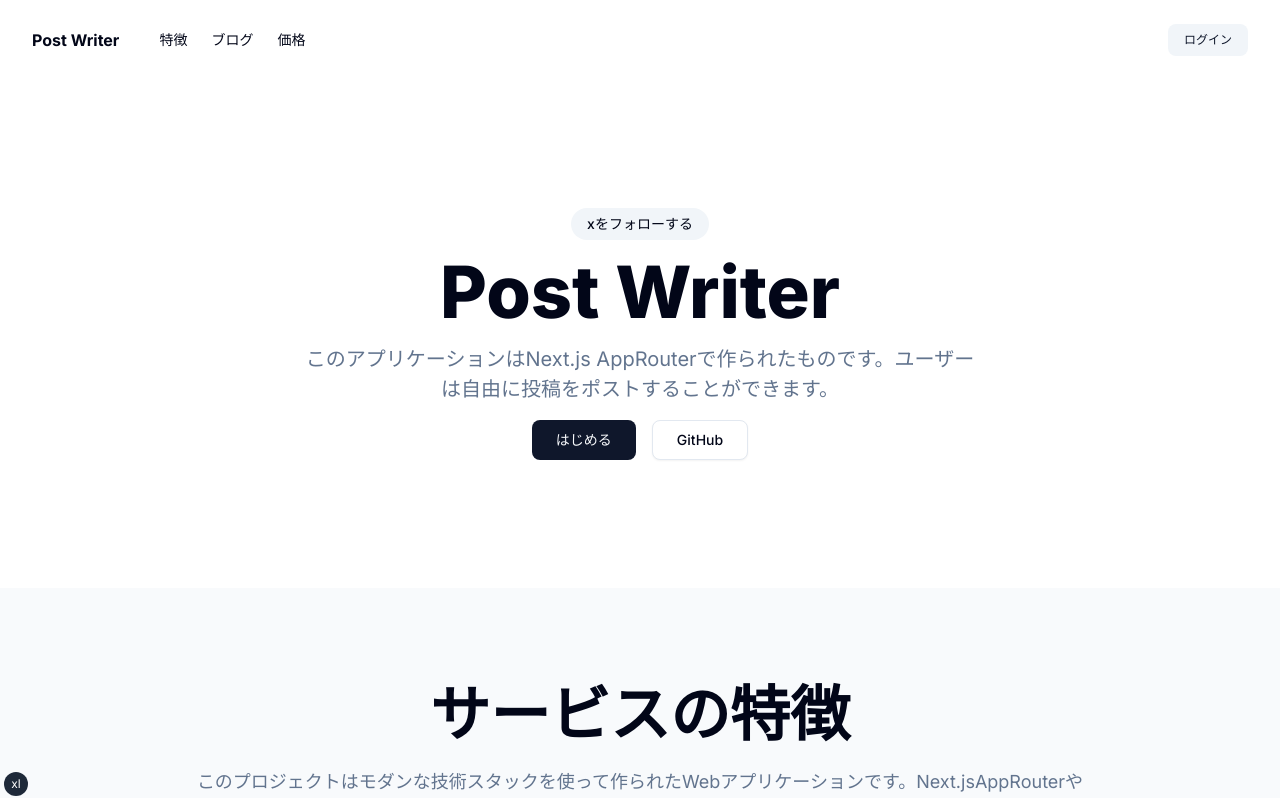
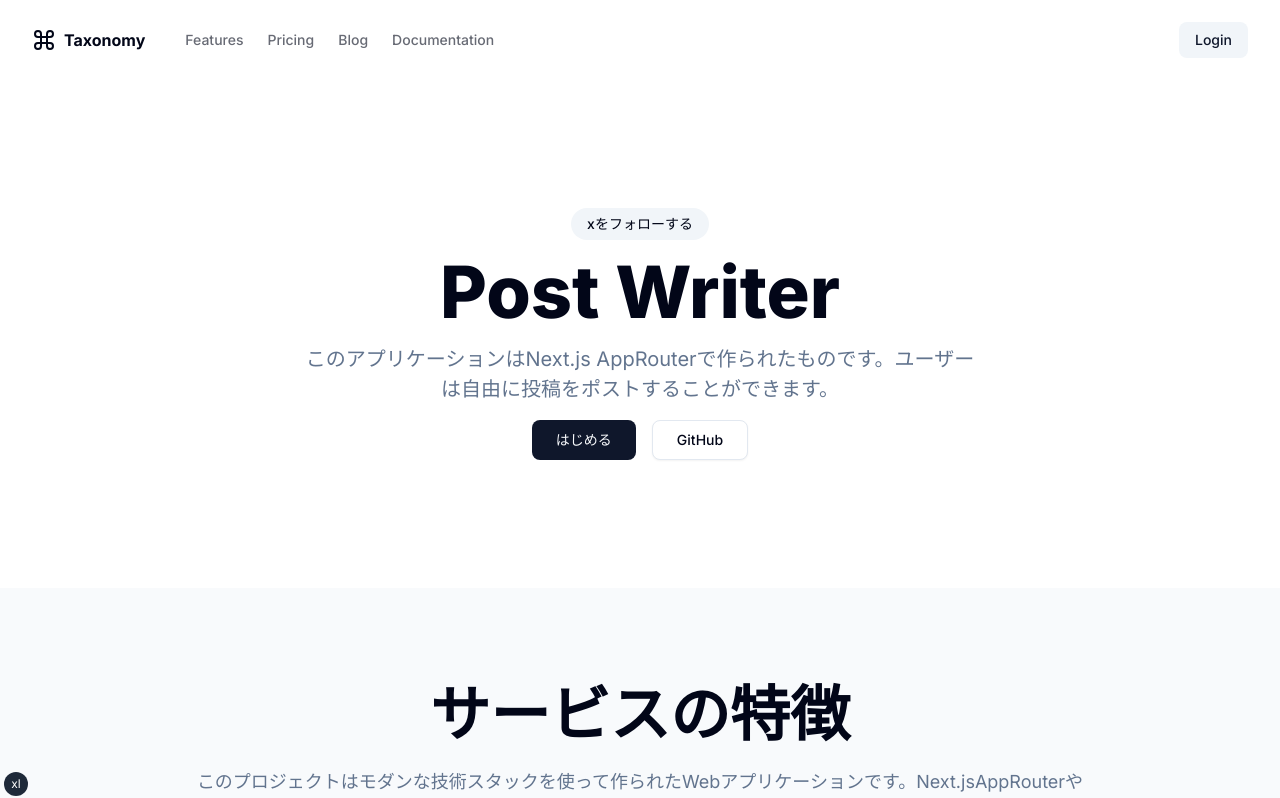
Before and after one commit to rambda02/post-writer, a Next.js app: page / in a window 1280 px wide. Shown: the top 798 px of the page. Built offline with nearby package versions, Linux system fonts and the light colour scheme; no server answers.

Commit message:
♻️ リファクタリングをする

```diff
--- a/src/app/(marketing)/layout.tsx
+++ b/src/app/(marketing)/layout.tsx
@@ -11,24 +11,21 @@ export default function MarketingLayout({
   children: React.ReactNode;
 }) {
   return (
-    <div>
-      <header className="container mx-auto px-8 z-40 bg-background">
-        <div className="h-20 py-6 flex items-center justify-between">
+    <div className="flex flex-col min-h-screen">
+      <header className="w-full max-w-[1400px] mx-auto z-40 bg-background">
+        <div className="flex items-center justify-between h-20 py-6 px-8">
           <MainNav items={marketingConfig.mainNav} />
           <nav>
             <Link
               href="/login"
-              className={cn(
-                buttonVariants({ variant: "secondary", size: "sm" }),
-                "px-4 text-xs"
-              )}
+              className={cn(buttonVariants({ variant: "secondary" }))}
             >
-              ログイン
+              Login
             </Link>
           </nav>
         </div>
       </header>
-      <main>{children}</main>
+      <main className="flex-1">{children}</main>
       <SiteFooter />
     </div>
   );
--- a/src/components/main-nav.tsx
+++ b/src/components/main-nav.tsx
@@ -2,39 +2,61 @@
 
 import { useState } from "react";
 import Link from "next/link";
+import { useSelectedLayoutSegment } from "next/navigation";
 import { NavItem } from "@/types";
 import { MobileNav } from "./mobile-nav";
+import { siteConfig } from "@/config/site";
+import { Icon } from "./icon";
+import { cn } from "@/lib/utils";
 
 interface MainNavProps {
   items: NavItem[];
+  children?: React.ReactNode;
 }
 
-export const MainNav = ({ items }: MainNavProps) => {
+export const MainNav = ({ items, children }: MainNavProps) => {
+  const segment = useSelectedLayoutSegment();
   const [showMobileMenu, setShowMobileMenu] = useState<boolean>(false);
 
   return (
     <div className="flex items-center md:gap-10">
-      <Link href="/" className="hidden md:flex items-center space-x-2">
-        <span className="font-bold hidden sm:inline-block">Post Writer</span>
+      <Link href="/" className="hidden items-center space-x-2 md:flex">
+        <Icon.logo />
+        <span className="hidden font-bold sm:inline-block">
+          {siteConfig.name}
+        </span>
       </Link>
+      {items?.length ? (
         <nav className="md:flex gap-6 hidden">
           {items?.map((item, index) => (
             <Link
               key={index}
-            href={item.href}
-            className="text-lg sm:text-sm font-medium hover:text-foreground/80"
+              href={item.disabled ? "#" : item.href}
+              className={cn(
+                "flex items-center text-lg font-medium transition-colors hover:text-foreground/80 sm:text-sm",
+                item.href.startsWith(`/${segment}`)
+                  ? "text-foreground"
+                  : "text-foreground/60",
+                item.disabled && "cursor-not-allowed opacity-80"
+              )}
             >
               {item.title}
             </Link>
           ))}
         </nav>
+      ) : null}
       <button
-        className="md:hidden"
+        className="flex items-center space-x-2 md:hidden"
         onClick={() => setShowMobileMenu(!showMobileMenu)}
       >
-        <span>メニュー</span>
+        {showMobileMenu ? <Icon.close /> : <Icon.logo />}
+        <span className="font-bold">Menu</span>
       </button>
-      {showMobileMenu && <MobileNav items={items} />}
+      {showMobileMenu && items && (
+        <MobileNav items={items} onNavigate={() => setShowMobileMenu(false)}>
+          {children}
+        </MobileNav>
+      )}
     </div>
   );
 };
--- a/src/components/mobile-nav.tsx
+++ b/src/components/mobile-nav.tsx
@@ -2,31 +2,49 @@ import Link from "next/link";
 import { NavItem } from "@/types";
 import { siteConfig } from "@/config/site";
 import { useLockBodyScroll } from "@uidotdev/usehooks";
+import { Icon } from "./icon";
+import { cn } from "@/lib/utils";
 
 interface MobileNavProps {
   items: NavItem[];
+  children?: React.ReactNode;
+  onNavigate?: () => void;
 }
 
-export const MobileNav = ({ items }: MobileNavProps) => {
+export const MobileNav = ({ items, children, onNavigate }: MobileNavProps) => {
   useLockBodyScroll();
 
   return (
-    <div className="fixed top-16 inset-0 z-50 p-6 shadow-md md:hidden animate-in slide-in-from-bottom-80">
-      <div className="grid gap-6 bg-popover p-4 text-popover-foreground shadow-md">
-        <Link href={"/"} className="font-bold">
-          {siteConfig.name}
+    <div
+      className={cn(
+        "fixed inset-0 top-16 z-50 grid h-[calc(100vh-4rem)] grid-flow-row auto-rows-max overflow-auto p-6 pb-32 shadow-md animate-in slide-in-from-bottom-80 md:hidden"
+      )}
+    >
+      <div className="relative z-20 grid gap-6 rounded-md bg-popover p-4 text-popover-foreground shadow-md">
+        <Link
+          href="/"
+          className="flex items-center space-x-2"
+          onClick={onNavigate}
+        >
+          <Icon.logo />
+          <span className="font-bold">{siteConfig.name}</span>
         </Link>
-        <nav className="text-sm flex gap-4">
+        <nav className="grid grid-flow-row auto-rows-max text-sm">
           {items.map((item, index) => (
             <Link
               key={index}
-              href={item.href}
-              className="p-2 font-medium hover:underline"
+              href={item.disabled ? "#" : item.href}
+              className={cn(
+                "flex w-full items-center rounded-md p-2 text-sm font-medium hover:underline",
+                item.disabled && "cursor-not-allowed opacity-60"
+              )}
+              onClick={onNavigate}
             >
               {item.title}
             </Link>
           ))}
         </nav>
+        {children}
       </div>
     </div>
   );
--- a/src/config/marketing.tsx
+++ b/src/config/marketing.tsx
@@ -3,16 +3,20 @@ import { MarketingConfig } from "@/types";
 export const marketingConfig: MarketingConfig = {
   mainNav: [
     {
-      title: "特徴",
-      href: "#features",
+      title: "Features",
+      href: "/#features",
     },
     {
-      title: "ブログ",
+      title: "Pricing",
+      href: "/pricing",
+    },
+    {
+      title: "Blog",
       href: "/blog",
     },
     {
-      title: "価格",
-      href: "/pricing",
+      title: "Documentation",
+      href: "/docs",
     },
   ],
 };
--- a/src/config/site.ts
+++ b/src/config/site.ts
@@ -1,7 +1,7 @@
 import { SiteConfig } from "@/types";
 
 export const siteConfig: SiteConfig = {
-  name: "Post Writer",
+  name: "Taxonomy",
   description:
     "An open source application built using the new router, server components and everything new in Next.js 15.",
   url: process.env.NEXTAUTH_URL || "http://localhost:3000",
```
Lines whose indentation alone changed are shown as unchanged.
